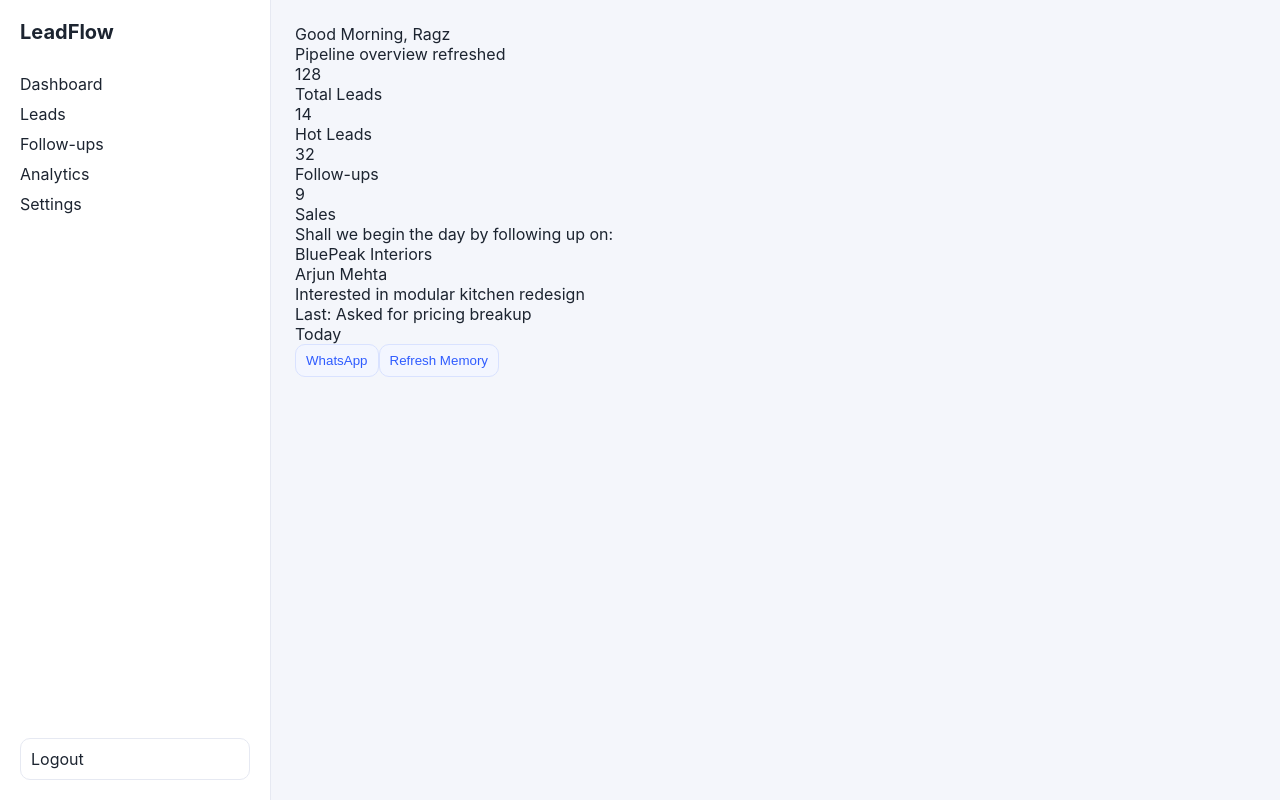
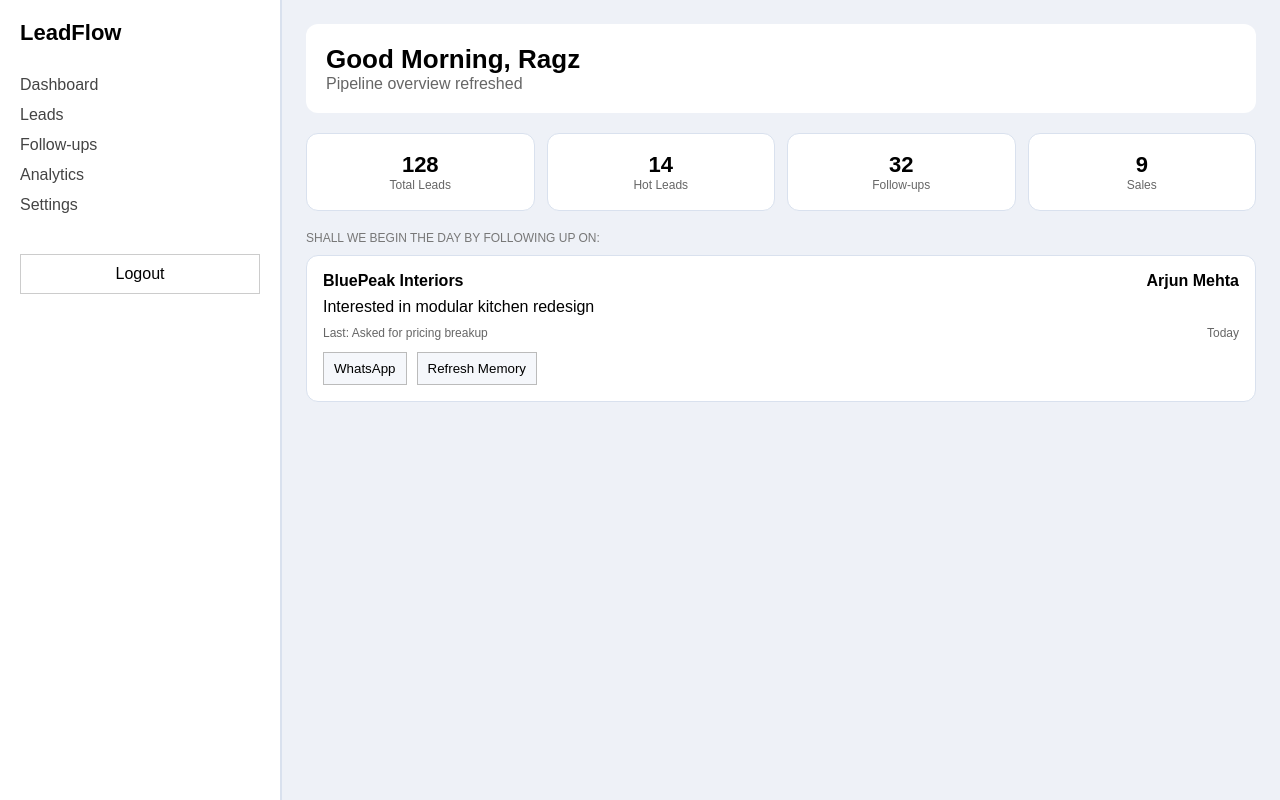
Before and after one commit to stirr3dz3phyr-ship-it/LeadFlow-WarMachine, a React (Vite) app: page / in a window 1280 px wide. Built offline with nearby package versions, Linux system fonts and the light colour scheme.

Commit message:
Update styles.css

```diff
--- a/src/styles.css
+++ b/src/styles.css
@@ -1,60 +1,39 @@
 body {
   margin: 0;
-  font-family: Inter, system-ui, sans-serif;
-  background: #f4f6fb;
-  color: #1c2430;
+  font-family: Arial;
+  background: #eef1f7;
 }
 
 /* LAYOUT */
 .app {
   display: flex;
-  min-height: 100vh;
+  height: 100vh;
 }
 
-/* SIDEBAR RESTORED */
+/* SIDEBAR (VERY OBVIOUS) */
 .sidebar {
-  width: 230px;
-  background: #ffffff;
-  border-right: 1px solid #e6e9f2;
+  width: 240px;
+  background: white;
+  border-right: 2px solid #d9e1ee;
   padding: 20px;
-  display: flex;
-  flex-direction: column;
 }
 
 .logo {
-  font-size: 20px;
-  font-weight: 700;
+  font-size: 22px;
+  font-weight: bold;
   margin-bottom: 30px;
 }
 
-.nav {
-  display: flex;
-  flex-direction: column;
-  gap: 10px;
-  flex: 1;
+.nav div {
+  margin: 12px 0;
+  color: #444;
 }
 
-.nav-item {
+.logout {
+  margin-top: 40px;
   padding: 10px;
-  border-radius: 8px;
-  font-size: 14px;
-  color: #5a6475;
-  cursor: pointer;
-}
-
-.nav-item.active {
-  background: #eef3ff;
-  color: #2f5cff;
-}
-
-/* IMPORTANT: logout restored */
-.logout {
-  margin-top: auto;
-  padding: 10px;
-  border-radius: 10px;
-  border: 1px solid #e6e9f2;
-  background: #fff;
-  cursor: pointer;
+  border: 1px solid #ccc;
+  text-align: center;
 }
 
 /* MAIN */
@@ -63,105 +42,92 @@ body {
   padding: 24px;
 }
 
-/* HERO */
-.hero h1 {
-  margin: 0;
-  font-size: 24px;
+/* HERO (BIG VISUAL CHANGE) */
+.hero {
+  background: white;
+  padding: 20px;
+  border-radius: 12px;
+  margin-bottom: 20px;
 }
 
-.hero p {
-  margin-top: 6px;
-  color: #6b768a;
+.hero-title {
+  font-size: 26px;
+  font-weight: bold;
 }
 
-/* KPI STRIP (FIXED SIZE ISSUE) */
-.kpi-strip {
-  display: grid;
-  grid-template-columns: repeat(4, 1fr);
-  gap: 14px;
-  margin: 20px 0;
+.hero-sub {
+  color: #666;
 }
 
-.kpi-card {
-  background: #ffffff;
-  border: 1px solid #e6e9f2;
-  border-radius: 14px;
-  padding: 18px;
-  text-align: center;
-  min-height: 90px;
+/* KPI ROW (CLEARLY DIFFERENT) */
+.kpi-row {
+  display: flex;
+  gap: 12px;
+  margin-bottom: 20px;
 }
 
-.kpi-value {
-  font-size: 22px;
-  font-weight: 600;
+.kpi-box {
+  flex: 1;
+  background: white;
+  padding: 18px;
+  border-radius: 12px;
+  text-align: center;
+  border: 1px solid #d9e1ee;
 }
 
-.kpi-label {
-  font-size: 12px;
-  color: #6b768a;
+.kpi-num {
+  font-size: 22px;
+  font-weight: bold;
 }
 
-/* WORKSPACE */
-.workspace {
-  background: #ffffff;
-  border: 1px solid #e6e9f2;
-  border-radius: 16px;
-  padding: 16px;
+.kpi-text {
+  font-size: 12px;
+  color: #666;
 }
 
-.workspace-title {
+/* SECTION TITLE */
+.section-title {
+  margin: 20px 0 10px;
   font-size: 12px;
   text-transform: uppercase;
-  letter-spacing: 1px;
-  color: #6b768a;
-  margin-bottom: 14px;
+  color: #777;
 }
 
-/* LEAD CARDS */
-.lead-card {
-  border: 1px solid #eef1f7;
+/* CARD */
+.card {
+  background: white;
+  padding: 16px;
   border-radius: 12px;
-  padding: 14px;
-  margin-bottom: 12px;
-  background: #fff;
+  border: 1px solid #d9e1ee;
 }
 
-.lead-top {
+.row {
   display: flex;
   justify-content: space-between;
+  font-weight: bold;
 }
 
-.biz {
-  font-weight: 600;
+.note {
+  margin-top: 8px;
 }
 
-.contact {
-  color: #6b768a;
-}
-
-.lead-note {
-  margin-top: 8px;
-  font-size: 13px;
-}
-
-.lead-meta {
+.meta {
   margin-top: 10px;
   display: flex;
   justify-content: space-between;
   font-size: 12px;
-  color: #6b768a;
+  color: #666;
 }
 
-.lead-actions {
+.actions {
   margin-top: 12px;
   display: flex;
   gap: 10px;
 }
 
 button {
-  background: #f3f6ff;
-  border: 1px solid #d9e2ff;
-  color: #2f5cff;
   padding: 8px 10px;
-  border-radius: 10px;
+  border: 1px solid #bbb;
+  background: #f5f7fb;
+  cursor: pointer;
 }
```
